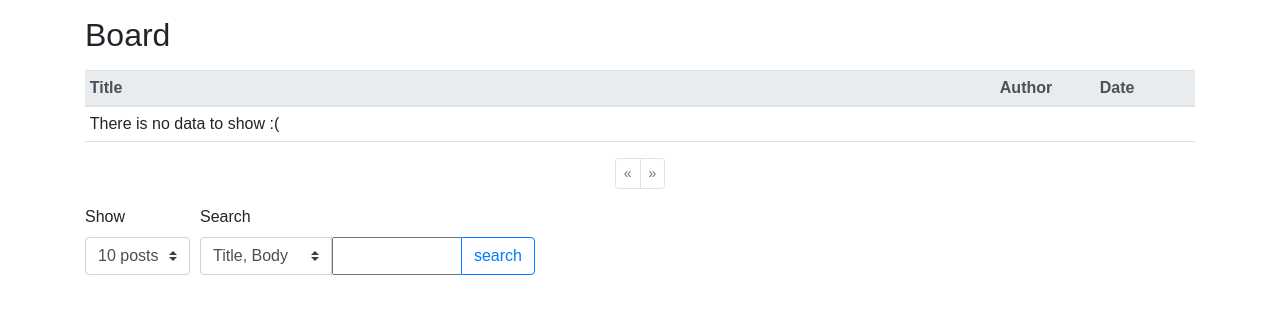
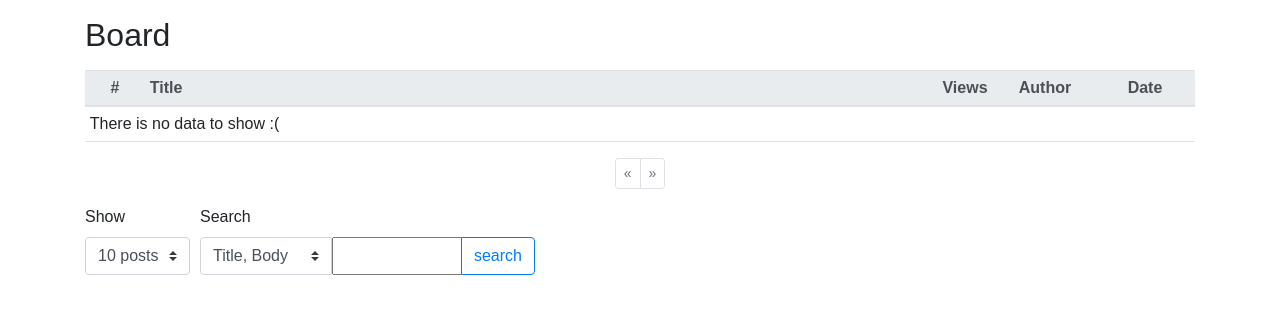
Before and after one commit to Korimse/Node_Board, a Node server app: page /posts in a window 1280 px wide. Shown: the part 56-370 px from the top of the page. Run offline with Node 20, Linux system fonts and the light colour scheme; data that the repository does not hold is empty; some libraries are stand-ins or nearby versions.

Commit message:
조회수 글번호

```diff
--- a/public/css/master.css
+++ b/public/css/master.css
@@ -15,9 +15,15 @@ body {
 .board-table {
   table-layout: fixed;
 }
+.board-table .numId,
+.board-table .views {
+  width: 60px;
+  text-align: center;
+}
 .board-table .author,
 .board-table .date {
   width: 100px;
+  text-align: center;
 }
 .board-table .title-container:hover .title-comments,
 .board-table .title-container:hover .title-text {
--- a/routes/posts.js
+++ b/routes/posts.js
@@ -79,6 +79,8 @@ router.get('/', async function(req, res){
         author: {
           username: 1,
         },
+        views:1,
+        numId:1,
         createdAt: 1,
         commentCount: {$size: '$comments'}
       }},
@@ -122,6 +124,8 @@ router.get('/:id', (req, res) => {
     Comment.find({post:req.params.id}).sort('createdAt').populate({ path: 'author', select: 'username' })
   ])
   .then(([post, comments]) => {
+    post.views++;
+    post.save();
     var commentTrees = util.convertToTrees(comments, '_id', 'parentComment', 'childComments');
     res.render('posts/show', { post:post, commentTrees:commentTrees, commentForm:commentForm, commentError:commentError});
   })
--- a/views/posts/index.ejs
+++ b/views/posts/index.ejs
@@ -13,7 +13,9 @@
 
                 <thead class="thead-light">
                   <tr>
+                    <th scope="col" class="numId">#</th>
                     <th scope="col">Title</th>
+                    <th scope="col" class="views">Views</th>
                     <th scope="col" class="author">Author</th>
                     <th scope="col" class="date">Date</th>
                   </tr>
@@ -22,11 +24,12 @@
                 <tbody>
                   <% if(posts == null || posts.length == 0){ %>
                     <tr>
-                      <td colspan=2> There is no data to show :( </td>
+                      <td colspan=5> There is no data to show :( </td>
                     </tr>
                   <% } %>
                   <% posts.forEach(function(post) { %>
                     <tr>
+                      <td class="numId"><%= post.numId %></td>
                       <td>
                         <a href="/posts/<%= post._id %><%= getPostQueryString() %>" class="title-container">
                           <div data-search-highlight="title" class="title-ellipsis ellipsis float-left">
@@ -37,6 +40,7 @@
                           <% } %>
                         </a>
                       </td>
+                      <td class="views"><%= post.views %></td>
                       <td class="author">
                         <a href="/posts<%= getPostQueryString(false, { searchType:'author!', searchText:post.author.username }) %>">
                           <div data-search-highlight="author" class="ellipsis"><%= post.author ? post.author.username : "" %></div>
```
Also changed, not shown: models/Counter.js (added, +9 -0 lines), models/Post.js (+15 -0 lines), views/posts/show.ejs (+4 -3 lines).
